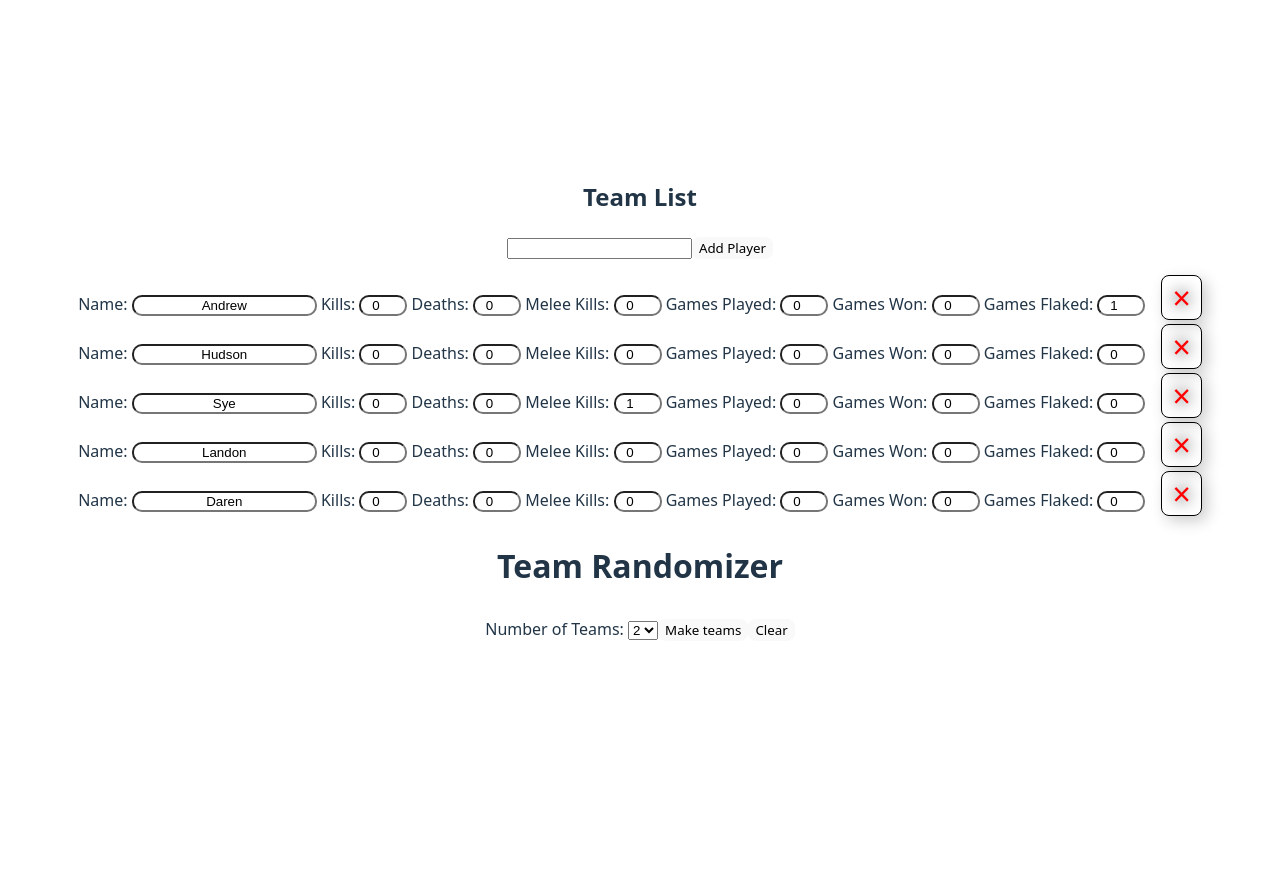
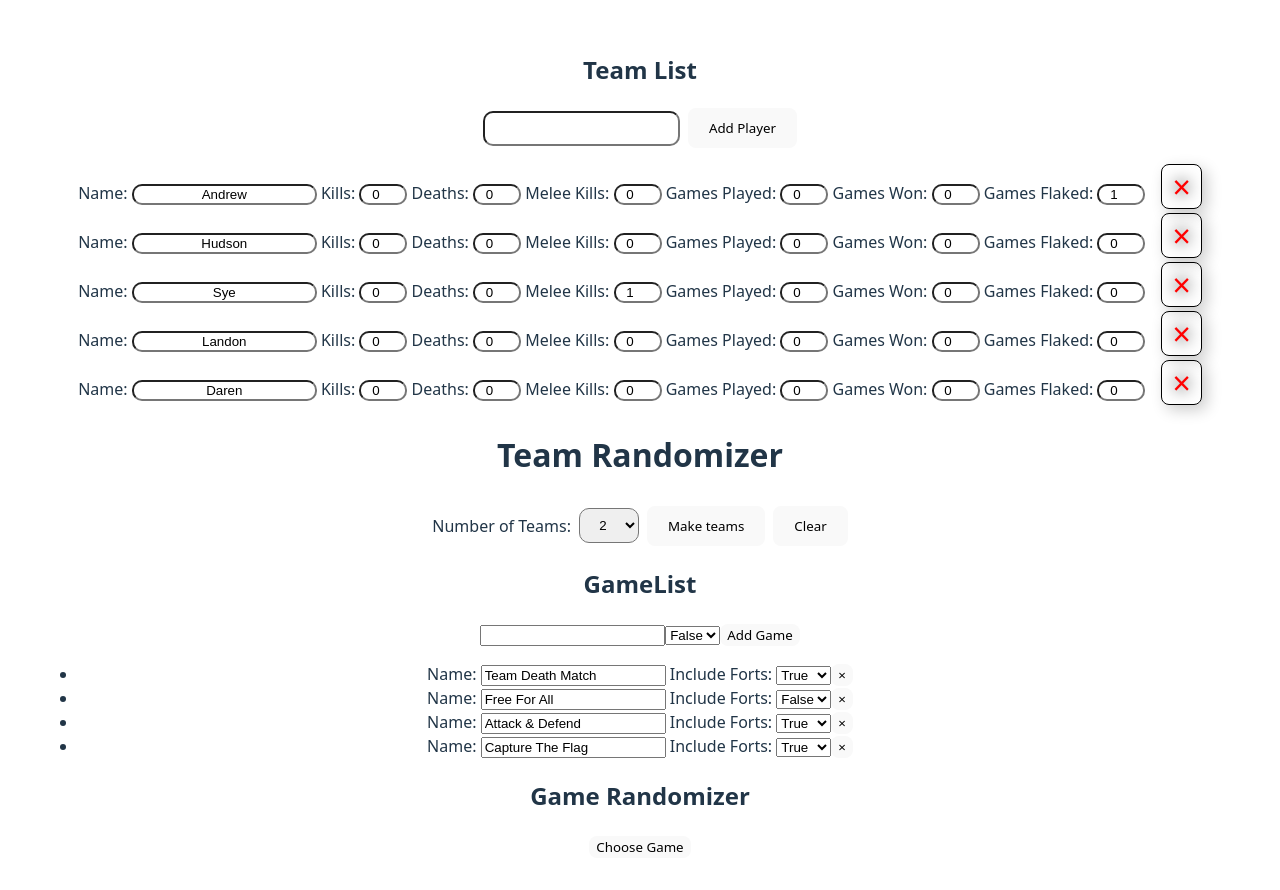
Before and after one commit to AndrewKostiv/Airsoft, a React (Vite) app in the folder AirsoftTools/: page / in a window 1280 px wide. Shown: the top 890 px of the page. Before the commit the page ends 800 px from the top, so only its background shows below. Built offline with nearby package versions, Linux system fonts and the light colour scheme.

Commit message:
Working game list and game randomizer

```diff
--- a/AirsoftTools/src/App.jsx
+++ b/AirsoftTools/src/App.jsx
@@ -2,6 +2,8 @@ import { useEffect, useState } from "react";
 import "./css/App.css";
 import TeamRandomizer from "./Components/TeamRandomizer/TeamRandomizer.jsx";
 import TeamList from "./Components/TeamList/TeamList.jsx";
+import Game from "./Components/Game Randomizer/Game.jsx";
+import GameList from "./Components/GameList/GameList.jsx";
 
 const initialPlayers = [
   {
@@ -61,76 +63,58 @@ const initialPlayers = [
   },
 ];
 
+const initialGameModes = [
+  { name: "Team Death Match", active: false, id: 1, forts: true },
+  { name: "Free For All", active: false, id: 2, forts: false },
+  { name: "Attack & Defend", active: false, id: 3, forts: true },
+  { name: "Capture The Flag", active: false, id: 4, forts: true },
+];
+
 function App() {
   const [players, setPlayers] = useState(initialPlayers);
+  const [gameModes, setGameModes] = useState(initialGameModes);
 
   //================================
   // Functions
   //================================
   /**
-   *
-   * @param {*} e
-   * @param {*} newPlayerName Player name
+   * All purpose array shuffler
+   * @param {*} array
+   * @returns shuffled array
    */
-  function handleAddPlayer(e, newPlayerName) {
-    e.preventDefault();
-    if (!newPlayerName) return;
-    const newPlayer = {
-      name: newPlayerName,
-      Rank: 0,
-      melee: 0,
-      kills: 0,
-      deaths: 0,
-      gamesPlayed: 0,
-      gamesWon: 0,
-      gamesFlaked: 0,
-      id: Date.now(),
-    };
-    setPlayers((players) => [...players, newPlayer]);
-  }
+  // function shuffle(array) {
+  //   let currentIndex = array.length,
+  //     randomIndex;
 
-  /**
-   *
-   * @param {*} e
-   * @param {*} id Player ID
-   */
-  function handleRemovePlayer(e, id) {
-    e.preventDefault();
-    setPlayers((players) => players.filter((player) => player.id !== id));
-  }
+  //   // While there remain elements to shuffle.
+  //   while (currentIndex !== 0) {
+  //     // Pick a remaining element.
+  //     randomIndex = Math.floor(Math.random() * currentIndex);
+  //     currentIndex--;
 
-  /**
-   *
-   * @param {*} e
-   * @param {*} newPlayerData Only the new data object, not a full player data object
-   * @param {*} id Player ID
-   */
-  function handleUpdatePlayer(e, newPlayerData, id) {
-    // e.preventDefault();
-    // console.log(newPlayerData);
-    // console.log(id);
+  //     // And swap it with the current element.
+  //     [array[currentIndex], array[randomIndex]] = [
+  //       array[randomIndex],
+  //       array[currentIndex],
+  //     ];
+  //   }
 
-    setPlayers((players) =>
-      players.map((player) =>
-        player.id === id ? { ...player, ...newPlayerData } : player
-      )
-    );
-  }
-  useEffect(() => {
-    console.log(players);
-  }, [players]);
+  //   return array;
+  // }
+
+  // useEffect(() => {
+  //   console.log(players);
+  // }, [players]);
+
   //================================
   // jsx
   //================================
   return (
     <>
-      <TeamList
-        players={players}
-        onAddPlayer={handleAddPlayer}
-        onRemovePlayer={handleRemovePlayer}
-        onUpdatePlayer={handleUpdatePlayer}
-      />
+      <TeamList players={players} setPlayers={setPlayers} />
       <TeamRandomizer players={players} />
+      <GameList gameModes={gameModes} setGameModes={setGameModes} />
+      <Game gameModes={gameModes} setGameModes={setGameModes} />
     </>
   );
 }
--- /dev/null
+++ b/AirsoftTools/src/Components/Game Randomizer/Game.jsx
@@ -0,0 +1,34 @@
+import { useEffect } from "react";
+
+function Game({ gameModes, setGameModes }) {
+  function handleChooseGame() {
+    const randIndex = Math.floor(Math.random() * gameModes.length);
+    const randID = gameModes[randIndex].id;
+    console.log(randID);
+
+    setGameModes(
+      gameModes.map((game) =>
+        game.id === randID
+          ? { ...game, active: true }
+          : { ...game, active: false }
+      )
+    );
+  }
+  useEffect(() => {
+    console.log(gameModes);
+  }, [gameModes]);
+
+  return (
+    <>
+      <h2>Game Randomizer</h2>
+      <button onClick={handleChooseGame}> Choose Game</button>
+      <ul>
+        {gameModes.map((game) =>
+          game.active === true ? <li key={game.id}>{game.name}</li> : null
+        )}
+      </ul>
+    </>
+  );
+}
+
+export default Game;
--- /dev/null
+++ b/AirsoftTools/src/Components/GameList/GameList.jsx
@@ -0,0 +1,109 @@
+import { useEffect, useState } from "react";
+
+const defaultNewGameModePiece = {
+  name: "",
+  active: false,
+  id: -1,
+  forts: false,
+};
+
+function GameList({ gameModes, setGameModes }) {
+  const [newGameModePiece, setNewGameModePiece] = useState(
+    defaultNewGameModePiece
+  );
+
+  function handleAddGameMode(e, newGameModePiece) {
+    e.preventDefault();
+    if (!newGameModePiece.name) return;
+    const newGameMode = {
+      name: newGameModePiece.name,
+      active: false,
+      id: Date.now(),
+      forts: newGameModePiece.forts,
+    };
+    setGameModes([...gameModes, newGameMode]);
+    setNewGameModePiece({
+      ...defaultNewGameModePiece,
+      forts: newGameModePiece.forts,
+    });
+  }
+
+  function handleRemoveGameMode(e, id) {
+    e.preventDefault();
+    setGameModes(gameModes.filter((game) => game.id !== id));
+  }
+
+  function handleUpdateGameMode(e, id, newGameModeData) {
+    setGameModes(
+      gameModes.map((game) =>
+        game.id === id ? { ...game, ...newGameModeData } : game
+      )
+    );
+  }
+
+  //   useEffect(() => {
+  //     console.log(gameModes);
+  //   }, [gameModes]);
+
+  return (
+    <>
+      <h2>GameList</h2>
+      <form onSubmit={(e) => handleAddGameMode(e, newGameModePiece)}>
+        <input
+          type="text"
+          value={newGameModePiece.name}
+          onChange={(e) =>
+            setNewGameModePiece({ ...newGameModePiece, name: e.target.value })
+          }
+        />
+        <select
+          value={newGameModePiece.forts}
+          onChange={(e) =>
+            setNewGameModePiece({
+              ...newGameModePiece,
+              forts: e.target.value,
+            })
+          }
+        >
+          <option value="false">False</option>
+          <option value="true">True</option>
+        </select>
+        <button type="submit">Add Game</button>
+      </form>
+
+      <ul>
+        {gameModes.map((gameMode) => (
+          <li key={gameMode.id} value={gameMode.name}>
+            {" "}
+            <span>Name: </span>
+            <input
+              type="text"
+              value={gameMode.name}
+              onChange={(e) =>
+                handleUpdateGameMode(e, gameMode.id, { name: e.target.value })
+              }
+            />{" "}
+            <span>Include Forts: </span>{" "}
+            <select
+              value={gameMode.forts}
+              onChange={(e) =>
+                handleUpdateGameMode(e, gameMode.id, { forts: e.target.value })
+              }
+            >
+              <option value="false">False</option>
+              <option value="true">True</option>
+            </select>
+            <button
+              type="button"
+              onClick={(e) => handleRemoveGameMode(e, gameMode.id)}
+            >
+              &times;
+            </button>
+          </li>
+        ))}
+      </ul>
+    </>
+  );
+}
+
+export default GameList;
--- a/AirsoftTools/src/Components/TeamList/TeamList.css
+++ b/AirsoftTools/src/Components/TeamList/TeamList.css
@@ -45,3 +45,13 @@ Team List
   flex-direction: column;
   gap: 4px;
 }
+
+.submit-btn {
+  margin-left: 8px;
+  padding: 10px 20px;
+}
+
+.input-text {
+  border-radius: 10px;
+  padding: 8px;
+}
--- a/AirsoftTools/src/Components/TeamList/TeamList.jsx
+++ b/AirsoftTools/src/Components/TeamList/TeamList.jsx
@@ -2,29 +2,81 @@ import { useState } from "react";
 import TeamMember from "./TeamMember";
 import "./TeamList.css";
 
-function TeamList({ players, onAddPlayer, onRemovePlayer, onUpdatePlayer }) {
+function TeamList({ players, setPlayers }) {
   const [newPlayer, setNewPlayer] = useState("");
+  /**
+   *
+   * @param {*} e
+   * @param {*} newPlayerName Player name
+   */
+  function handleAddPlayer(e, newPlayerName) {
+    e.preventDefault();
+    if (!newPlayerName) return;
+    const newPlayer = {
+      name: newPlayerName,
+      Rank: 0,
+      melee: 0,
+      kills: 0,
+      deaths: 0,
+      gamesPlayed: 0,
+      gamesWon: 0,
+      gamesFlaked: 0,
+      id: Date.now(),
+    };
+    setPlayers((players) => [...players, newPlayer]);
+  }
+
+  /**
+   *
+   * @param {*} e
+   * @param {*} id Player ID
+   */
+  function handleRemovePlayer(e, id) {
+    e.preventDefault();
+    setPlayers((players) => players.filter((player) => player.id !== id));
+  }
+
+  /**
+   *
+   * @param {*} e
+   * @param {*} newPlayerData Only the new data object, not a full player data object
+   * @param {*} id Player ID
+   */
+  function handleUpdatePlayer(e, newPlayerData, id) {
+    // e.preventDefault();
+    // console.log(newPlayerData);
+    // console.log(id);
+
+    setPlayers((players) =>
+      players.map((player) =>
+        player.id === id ? { ...player, ...newPlayerData } : player
+      )
+    );
+  }
 
   return (
     <>
       <h2>Team List </h2>
-      <form onSubmit={(e) => onAddPlayer(e, newPlayer)}>
+      <form onSubmit={(e) => handleAddPlayer(e, newPlayer)}>
         <input
+          className="input-text"
           type="text"
           name=""
           id=""
           value={newPlayer}
           onChange={(e) => setNewPlayer(e.target.value)}
         />
-        <button type="submit">Add Player</button>
+        <button className="submit-btn" type="submit">
+          Add Player
+        </button>
       </form>
       <ul className="member-list">
         {players.map((player) => (
           <TeamMember
             key={player.id}
             player={player}
-            onRemovePlayer={onRemovePlayer}
-            onUpdatePlayer={onUpdatePlayer}
+            onRemovePlayer={handleRemovePlayer}
+            onUpdatePlayer={handleUpdatePlayer}
           />
         ))}
       </ul>
--- a/AirsoftTools/src/Components/TeamRandomizer/TeamRandomizer.css
+++ b/AirsoftTools/src/Components/TeamRandomizer/TeamRandomizer.css
@@ -9,6 +9,29 @@
   justify-content: center;
   margin-top: 2rem;
   list-style-type: none;
+}
+
+.team-randomizer-form {
+  display: flex;
+  justify-content: center;
+  align-items: center;
+  gap: 8px;
+  margin-top: 1rem;
+}
+
+.input-number {
+  width: 60px;
+  padding: 8px;
+  border-radius: 10px;
+  text-align: center;
+}
+
+.make-teams-btn {
+  padding: 10px 20px;
+}
+
+.clear-teams-btn {
+  padding: 10px 20px;
 }
 
 .team {
--- a/AirsoftTools/src/Components/TeamRandomizer/TeamRandomizer.jsx
+++ b/AirsoftTools/src/Components/TeamRandomizer/TeamRandomizer.jsx
@@ -46,24 +46,29 @@ export default function TeamRandomizer({ players }) {
   return (
     <>
       <h2 className="title">Team Randomizer</h2>
-      <form onSubmit={handleMakeTeams}>
+      <form className="team-randomizer-form" onSubmit={handleMakeTeams}>
         <span>Number of Teams: </span>
         <select
+          className="input-number"
           name=""
           id=""
           value={count}
           onChange={(e) => setCount(Number(e.target.value))}
         >
-          {Array.from({ length: players.length }, (_, i) => i + 1).map(
-            (num) => (
-              <option key={num} value={num}>
-                {num}
-              </option>
-            )
-          )}
+          {players.map((player, index) => (
+            <option key={index} value={index + 1}>
+              {index + 1}
+            </option>
+          ))}
         </select>
-        <button type="submit">Make teams</button>
-        <button type="reset" onClick={() => setTeams([])}>
+        <button className="make-teams-btn" type="submit">
+          Make teams
+        </button>
+        <button
+          className="clear-teams-btn"
+          type="button"
+          onClick={() => setTeams([])}
+        >
           Clear
         </button>
       </form>
```
Also changed, not shown: AirsoftTools/src/css/TeamRandomizer.css (deleted, +0 -234 lines).
